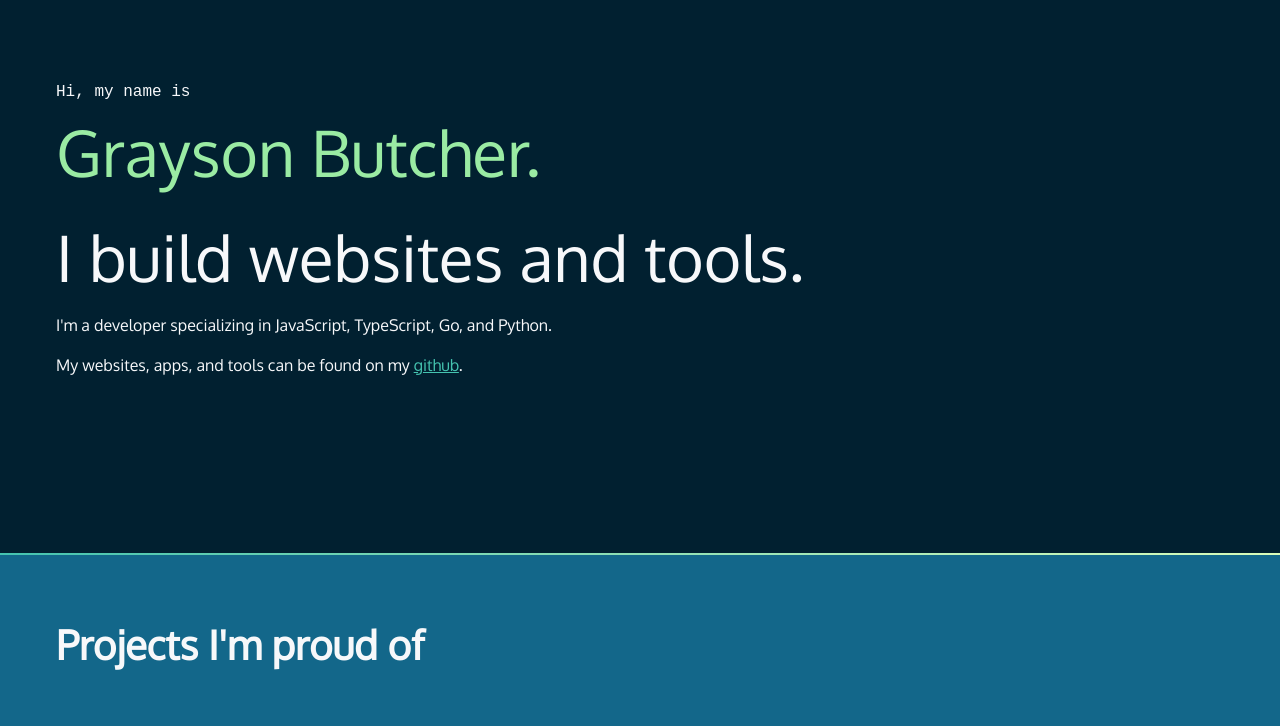
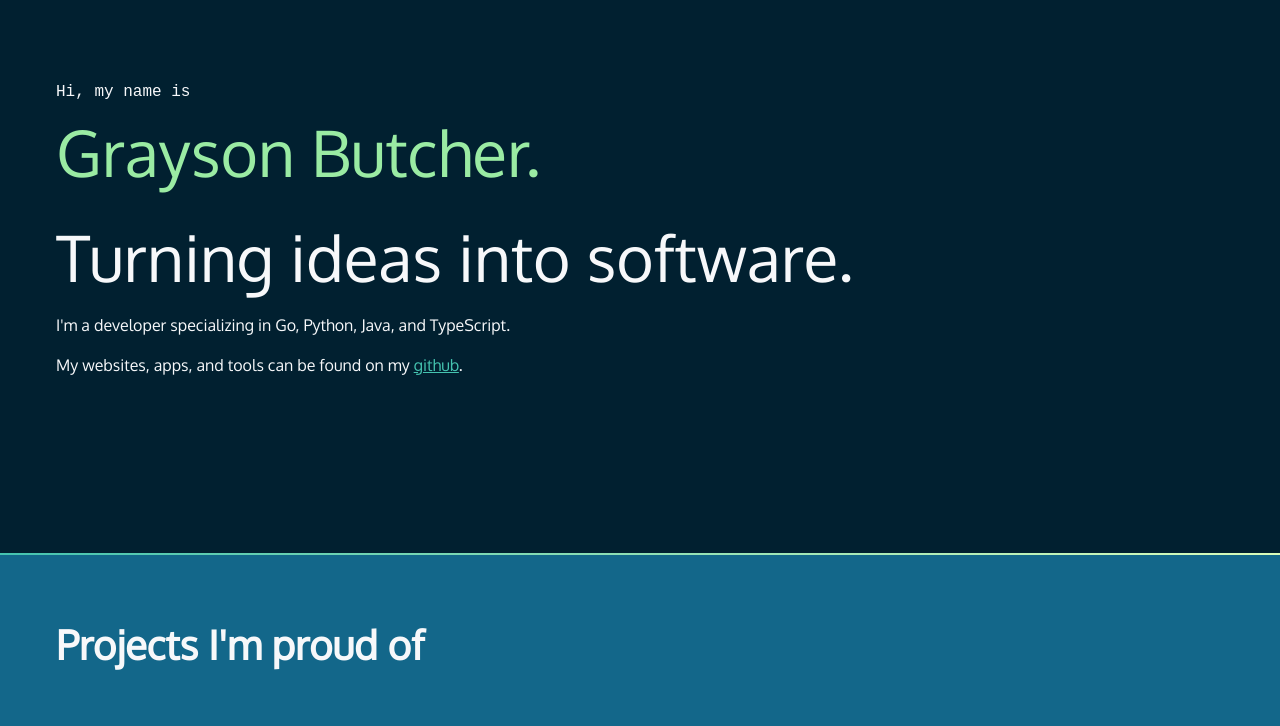
Before and after one commit to Graypbj/personal_portfolio, a plain HTML site: page index.html in a window 1280 px wide. Shown: the part 67-793 px from the top of the page. Drawn offline with Linux system fonts and the light colour scheme; a web font is replaced by a local one.

Commit message:
Update tagline

```diff
--- a/index.html
+++ b/index.html
@@ -40,8 +40,8 @@
 
 	<section id="intro">
 		<p class="name">Hi, my name is <span>Grayson Butcher.</span></p>
-		<h2>I build websites and tools.</h2>
-		<p>I'm a developer specializing in JavaScript, TypeScript, Go, and Python.</p>
+		<h2>Turning ideas into software.</h2>
+		<p>I'm a developer specializing in Go, Python, Java, and TypeScript.</p>
 		<p>My websites, apps, and tools can be
 			found
 			on my <a href="https://github.com/Graypbj" target="_blank">github</a>.</p>
```
